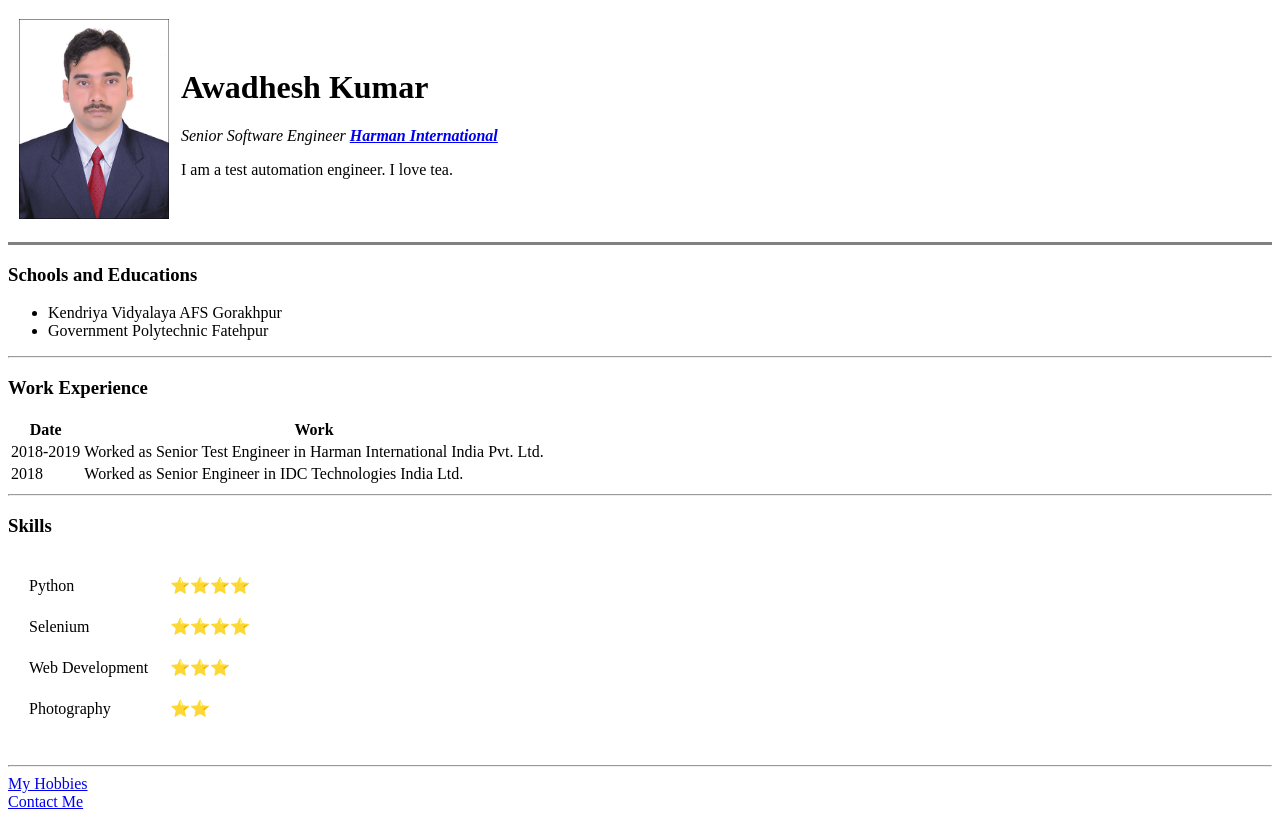
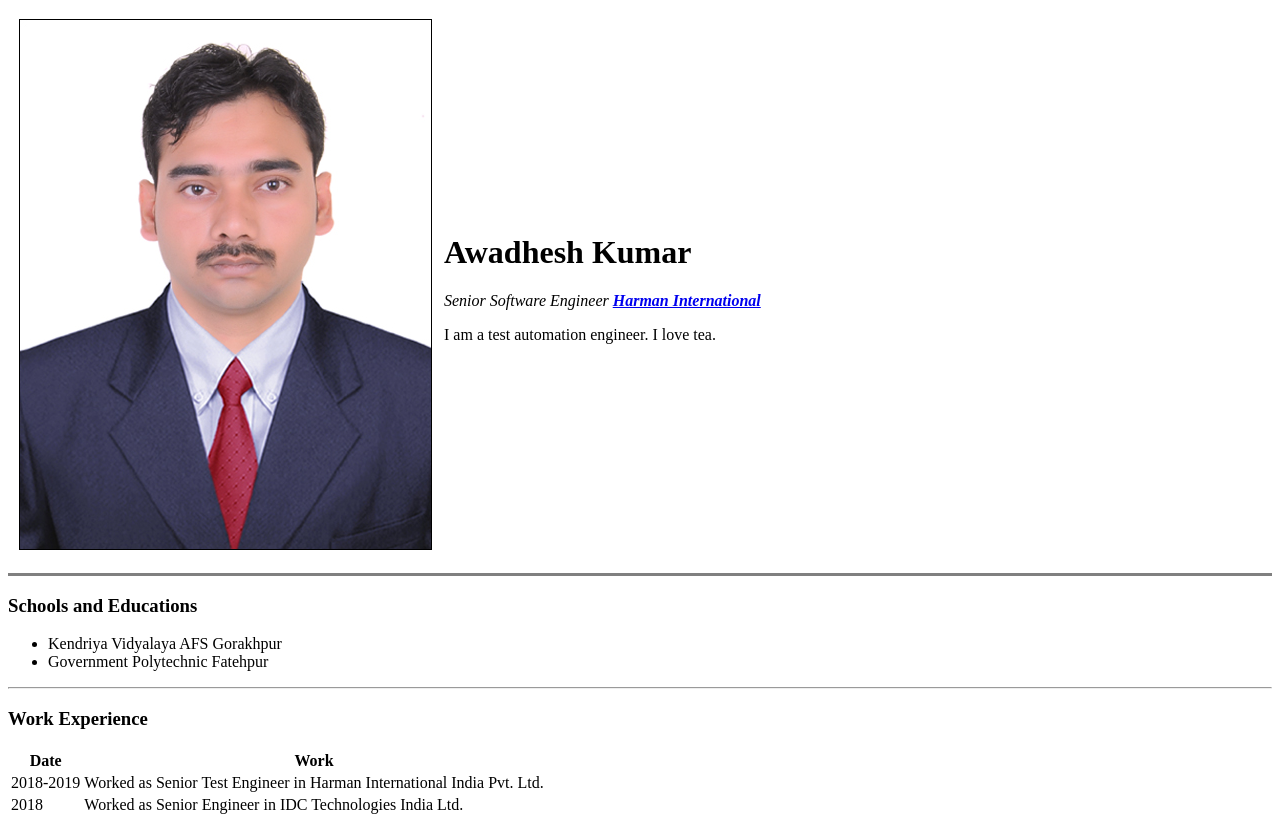
Before and after one commit to bindaas2k/cv, a plain HTML site: page index.html in a window 1280 px wide. Shown: the top 820 px of the page. Drawn offline with Linux system fonts and the light colour scheme.

Commit message:
Update index.html

```diff
--- a/index.html
+++ b/index.html
@@ -9,7 +9,7 @@
 <body>
     <table cellspacing="10">
         <tr>
-            <td><img src="images/Awadhesh.jpg" alt="awadhesh profile pic" width="150px" height="200px"></td>
+            <td><img src="images/Awadhesh.jpg" alt="awadhesh profile pic"></td>
             <td>
                 <h1>Awadhesh Kumar</h1>
                 <p><em>Senior Software Engineer <strong><a href="https://pro.harman.com/">Harman International</a></strong></em></p>
```
